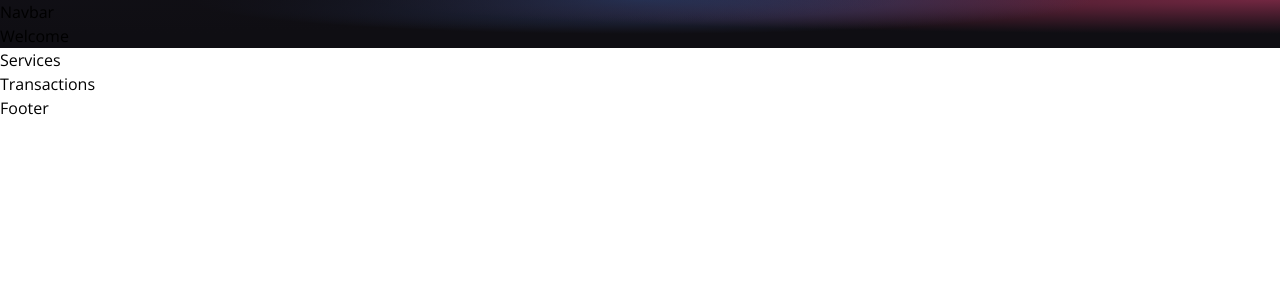
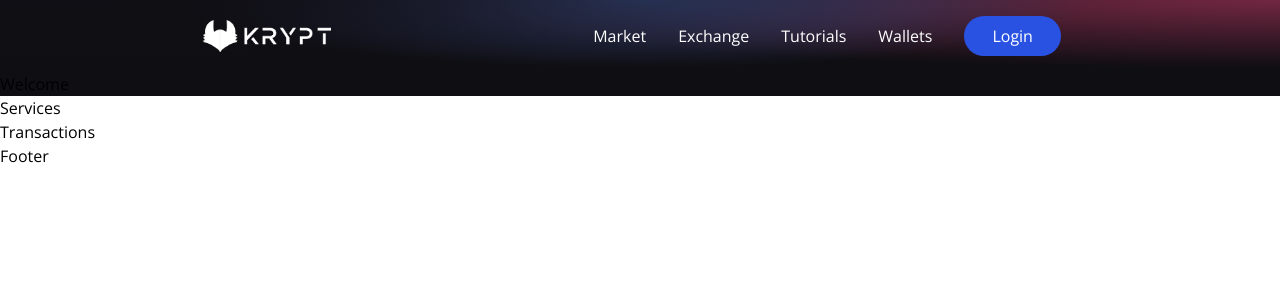
Before and after one commit to MorgueMorg/Blockchain-Web3.0-App, a React (Vite) app in the folder client/: page / in a window 1280 px wide. Shown: the top 300 px of the page. Built offline with nearby package versions, Linux system fonts and the light colour scheme.

Commit message:
added navbar component :rocket:

```diff
--- a/client/src/components/Navbar.jsx
+++ b/client/src/components/Navbar.jsx
@@ -1,9 +1,66 @@
-import React from 'react'
+import React from "react";
+import { HiMenuAlt4 } from "react-icons/hi";
+import { AiOutlineClose } from "react-icons/ai";
+
+import logo from "../../images/logo.png";
+
+const NavBarItem = ({ title, classprops }) => (
+  <li className={`mx-4 cursor-pointer ${classprops}`}>{title}</li>
+);
 
 const Navbar = () => {
+  const [toggleMenu, setToggleMenu] = React.useState(false);
+
   return (
-    <div>Navbar</div>
-  )
-}
+    <nav className="w-full flex md:justify-center justify-between items-center p-4">
+      <div className="md:flex-[0.5] flex-initial justify-center items-center">
+        <img src={logo} alt="logo" className="w-32 cursor-pointer" />
+      </div>
+      <ul className="text-white md:flex hidden list-none flex-row justify-between items-center flex-initial">
+        {["Market", "Exchange", "Tutorials", "Wallets"].map((item, index) => (
+          <NavBarItem key={item + index} title={item} />
+        ))}
+        <li className="bg-[#2952e3] py-2 px-7 mx-4 rounded-full cursor-pointer hover:bg-[#2546bd]">
+          Login
+        </li>
+      </ul>
+      <div className="flex relative">
+        {!toggleMenu && (
+          <HiMenuAlt4
+            fontSize={28}
+            className="text-white md:hidden cursor-pointer"
+            onClick={() => setToggleMenu(true)}
+          />
+        )}
+        {toggleMenu && (
+          <AiOutlineClose
+            fontSize={28}
+            className="text-white md:hidden cursor-pointer"
+            onClick={() => setToggleMenu(false)}
+          />
+        )}
+        {toggleMenu && (
+          <ul
+            className="z-10 fixed -top-0 -right-2 p-3 w-[70vw] h-screen shadow-2xl md:hidden list-none
+            flex flex-col justify-start items-end rounded-md blue-glassmorphism text-white animate-slide-in"
+          >
+            <li className="text-xl w-full my-2">
+              <AiOutlineClose onClick={() => setToggleMenu(false)} />
+            </li>
+            {["Market", "Exchange", "Tutorials", "Wallets"].map(
+              (item, index) => (
+                <NavBarItem
+                  key={item + index}
+                  title={item}
+                  classprops="my-2 text-lg"
+                />
+              )
+            )}
+          </ul>
+        )}
+      </div>
+    </nav>
+  );
+};
 
-export default Navbar
+export default Navbar;
```
